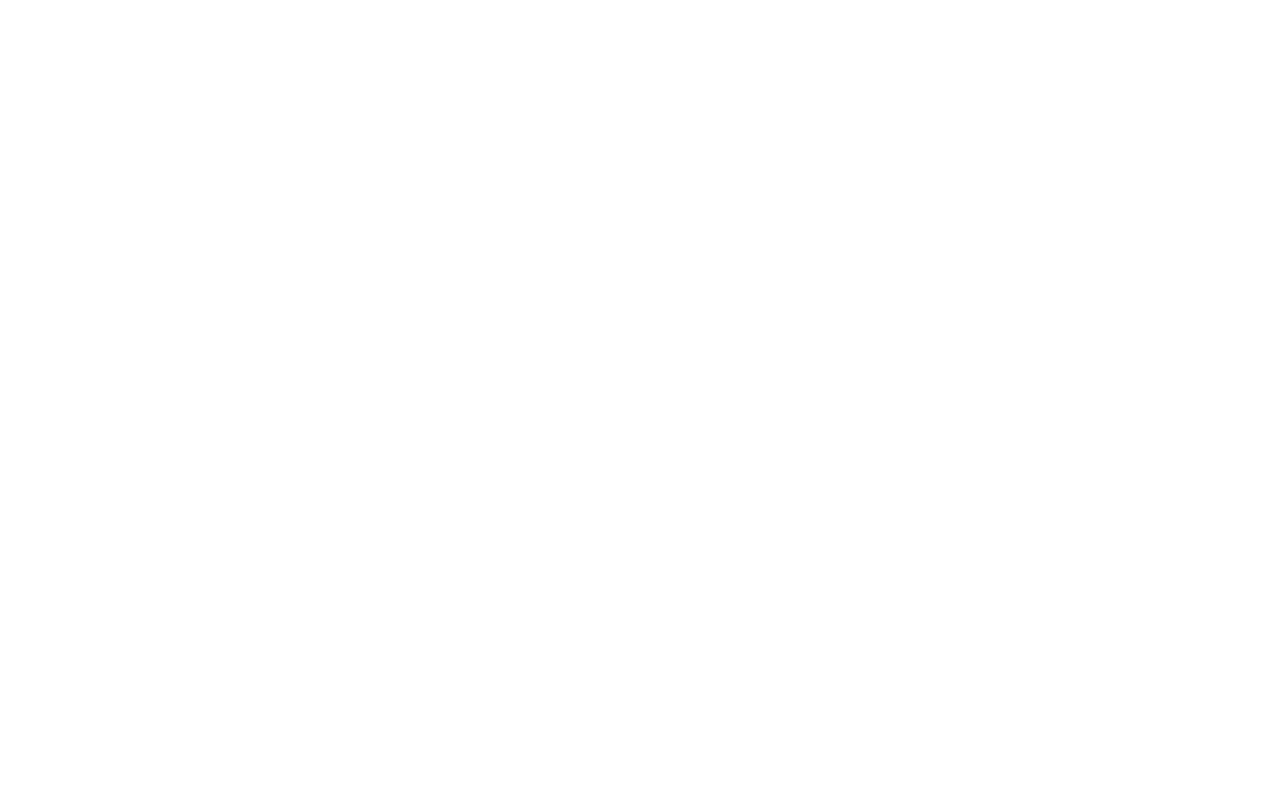
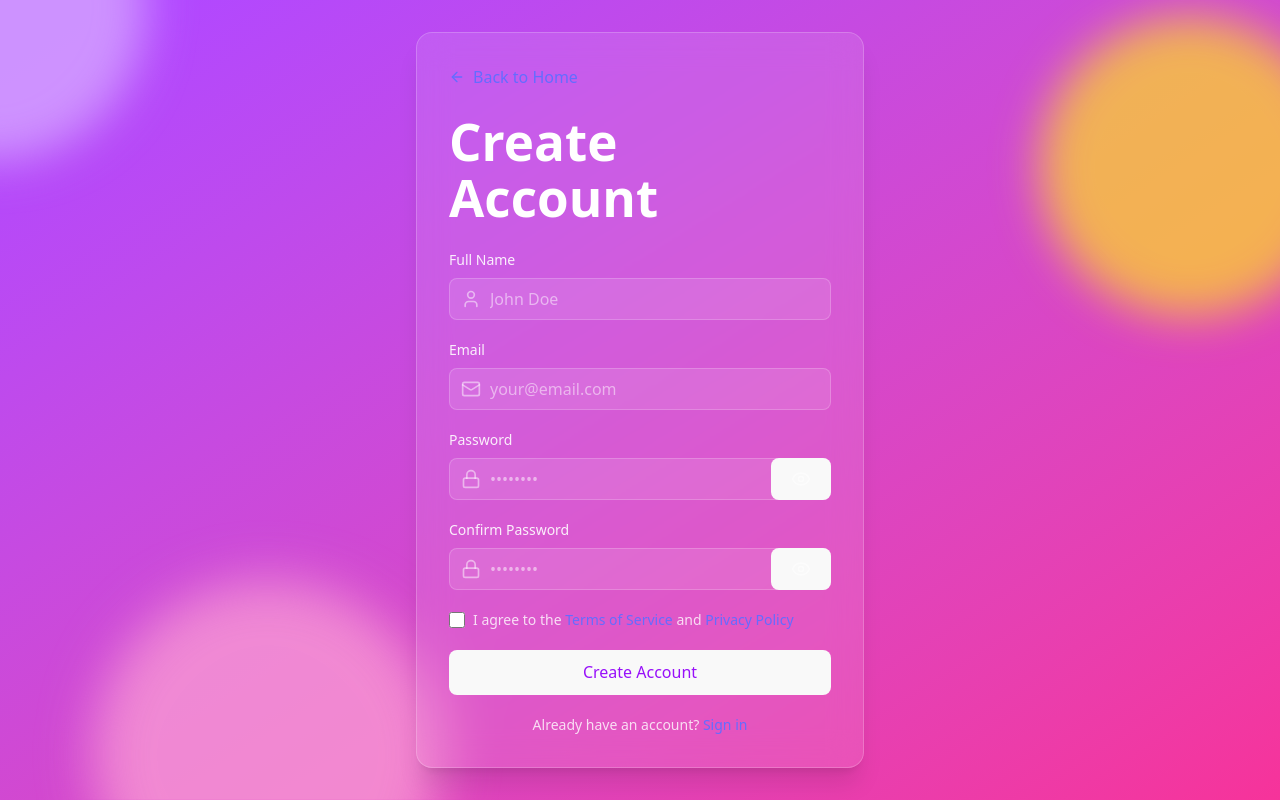
Before and after one commit to Bhraltin/Web-shop, a React (Vite) app in the folder Web-shop/: page /register in a window 1280 px wide. Built offline with nearby package versions, Linux system fonts and the light colour scheme.

Commit message:
redirections were made on the registerPage

```diff
--- a/Web-shop/src/App.jsx
+++ b/Web-shop/src/App.jsx
@@ -4,6 +4,7 @@
 import LandingPage from './pages/LandingPage'
 import { Route } from 'react-router-dom'
 import LoginPage from './pages/LoginPage'
+import RegisterPage from './pages/RegisterPage'
 
 
 function App() {
@@ -14,6 +15,7 @@
     <Switch>
       <Route exact path="/" component={LandingPage}/>
       <Route path="/login" component={LoginPage}/>
+      <Route path="/register" component={RegisterPage}/>
     </Switch>
     </>
   )
--- a/Web-shop/src/pages/RegisterPage.jsx
+++ b/Web-shop/src/pages/RegisterPage.jsx
@@ -71,11 +71,11 @@
     return (
         <div className="min-h-screen bg-gradient-to-br from-purple-500 to-pink-500 flex flex-col">
         <Background />
-        <Header isLoggedIn={false} />
+
 
         <main className="flex-1 flex items-center justify-center p-4 relative z-10">
           <div className="backdrop-blur-lg bg-white/10 p-8 rounded-2xl shadow-xl border border-white/20 w-full max-w-md">
-            <Link href="/" className="inline-flex items-center text-white/80 hover:text-white mb-6 transition-colors">
+            <Link to="/" className="inline-flex items-center text-white/80 hover:text-white mb-6 transition-colors">
               <ArrowLeft className="h-4 w-4 mr-2" />
               Back to Home
             </Link>
@@ -225,7 +225,7 @@
 
               <div className="text-center text-white/80 text-sm">
                 Already have an account?{" "}
-                <Link href="/login" className="font-medium text-white hover:underline">
+                <Link to="/login" className="font-medium text-white hover:underline">
                   Sign in
                 </Link>
               </div>
```
